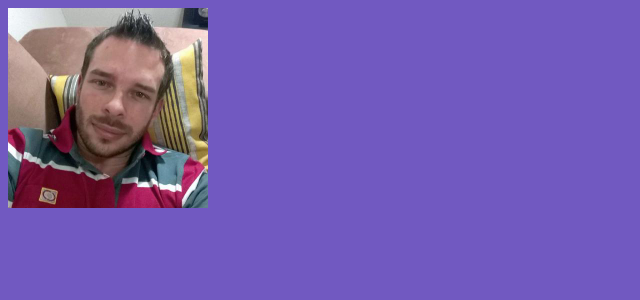
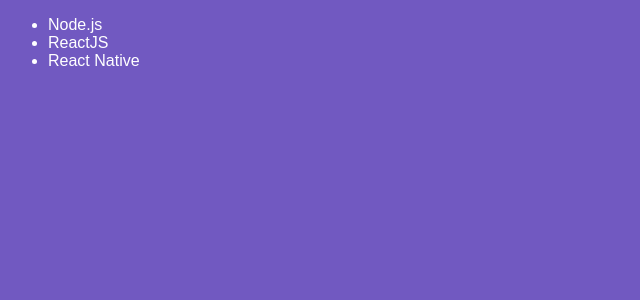
Before and after one commit to osvaldokalvaitir/reactjs-gostack9-module4, a React app: page / in a window 1280 px wide. Shown: the top 300 px of the page, without its empty margins (0-640 px from the left). Built offline with nearby package versions, Linux system fonts and the light colour scheme.

Commit message:
Class Components

```diff
--- a/babel.config.js
+++ b/babel.config.js
@@ -3,4 +3,7 @@
     "@babel/preset-env",
     "@babel/preset-react"
   ],
+  plugins: [
+    '@babel/plugin-proposal-class-properties'
+  ]
 };
--- a/package.json
+++ b/package.json
@@ -11,6 +11,7 @@
   },
   "devDependencies": {
     "@babel/core": "^7.6.0",
+    "@babel/plugin-proposal-class-properties": "^7.5.5",
     "@babel/preset-env": "^7.6.0",
     "@babel/preset-react": "^7.0.0",
     "babel-loader": "^8.0.6",
--- a/src/App.js
+++ b/src/App.js
@@ -1,10 +1,10 @@
 import React from 'react';
 import './app.css';
 
-import profile from './assets/profile.jpg';
+import TechList from './components/TechList';
 
 function App() {
-  return <img width="200" src={profile} />
+  return <TechList />
 }
 
 export default App;
--- /dev/null
+++ b/src/components/TechList.js
@@ -0,0 +1,25 @@
+import React, { Component } from 'react';
+
+class TechList extends Component {
+  state = {
+    techs: [
+      'Node.js',
+      'ReactJS',
+      'React Native'
+    ]
+  }
+
+  render() {
+    console.log(this.state);
+
+    return (
+      <ul>
+        <li>Node.js</li>
+        <li>ReactJS</li>
+        <li>React Native</li>
+      </ul>
+    );
+  }
+}
+
+export default TechList;
```
Also changed, not shown: 1 other file (tests, documents, lock files or other folders).
